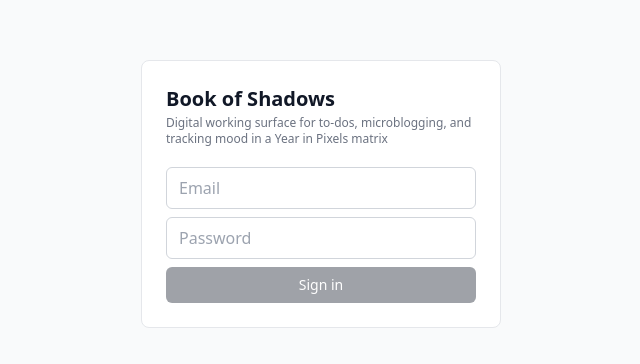
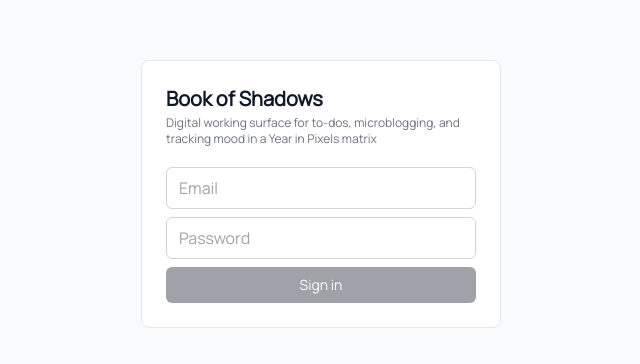
Before and after one commit to rltruong/book-of-shadows, a React (Vite) app: page / in a window 1280 px wide. Shown: the part 206-570 px from the top of the page, without its empty margins (319-959 px from the left). Built offline with nearby package versions, Linux system fonts and the light colour scheme.

Commit message:
Add files via upload

```diff
--- a/package.json
+++ b/package.json
@@ -9,6 +9,7 @@
     "preview": "vite preview"
   },
   "dependencies": {
+    "@fontsource/manrope": "^5.2.8",
     "@supabase/supabase-js": "^2.110.1",
     "lucide-react": "^0.400.0",
     "react": "^18.3.1",
--- a/tailwind.config.js
+++ b/tailwind.config.js
@@ -2,7 +2,21 @@
 export default {
   content: ['./index.html', './src/**/*.{js,jsx}'],
   theme: {
-    extend: {},
+    extend: {
+      fontFamily: {
+        sans: [
+          'Manrope',
+          'ui-sans-serif',
+          'system-ui',
+          '-apple-system',
+          '"Segoe UI"',
+          'Roboto',
+          '"Helvetica Neue"',
+          'Arial',
+          'sans-serif',
+        ],
+      },
+    },
   },
   plugins: [],
 };
```
Also changed, not shown: 1 other file (tests, documents, lock files or other folders).
